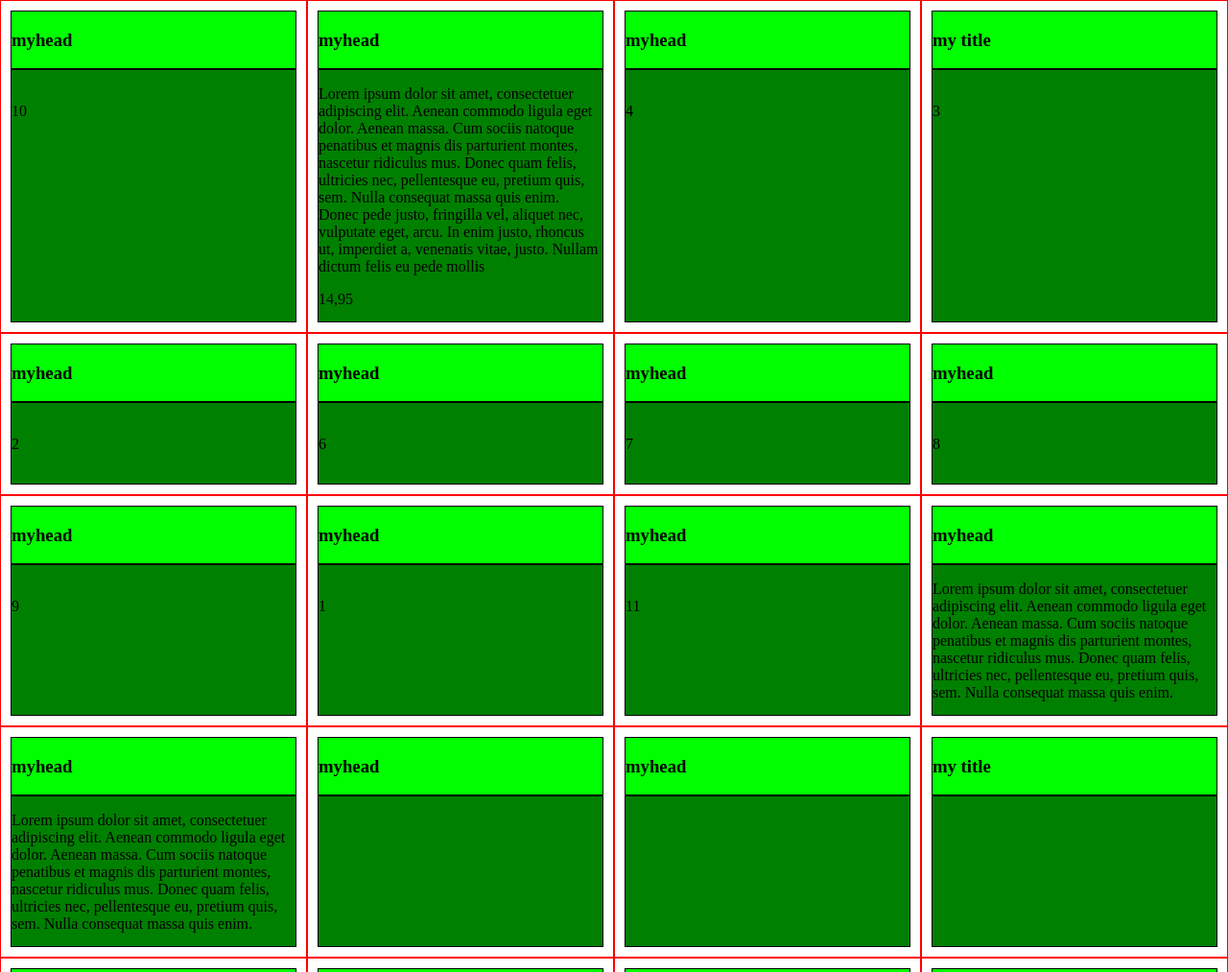
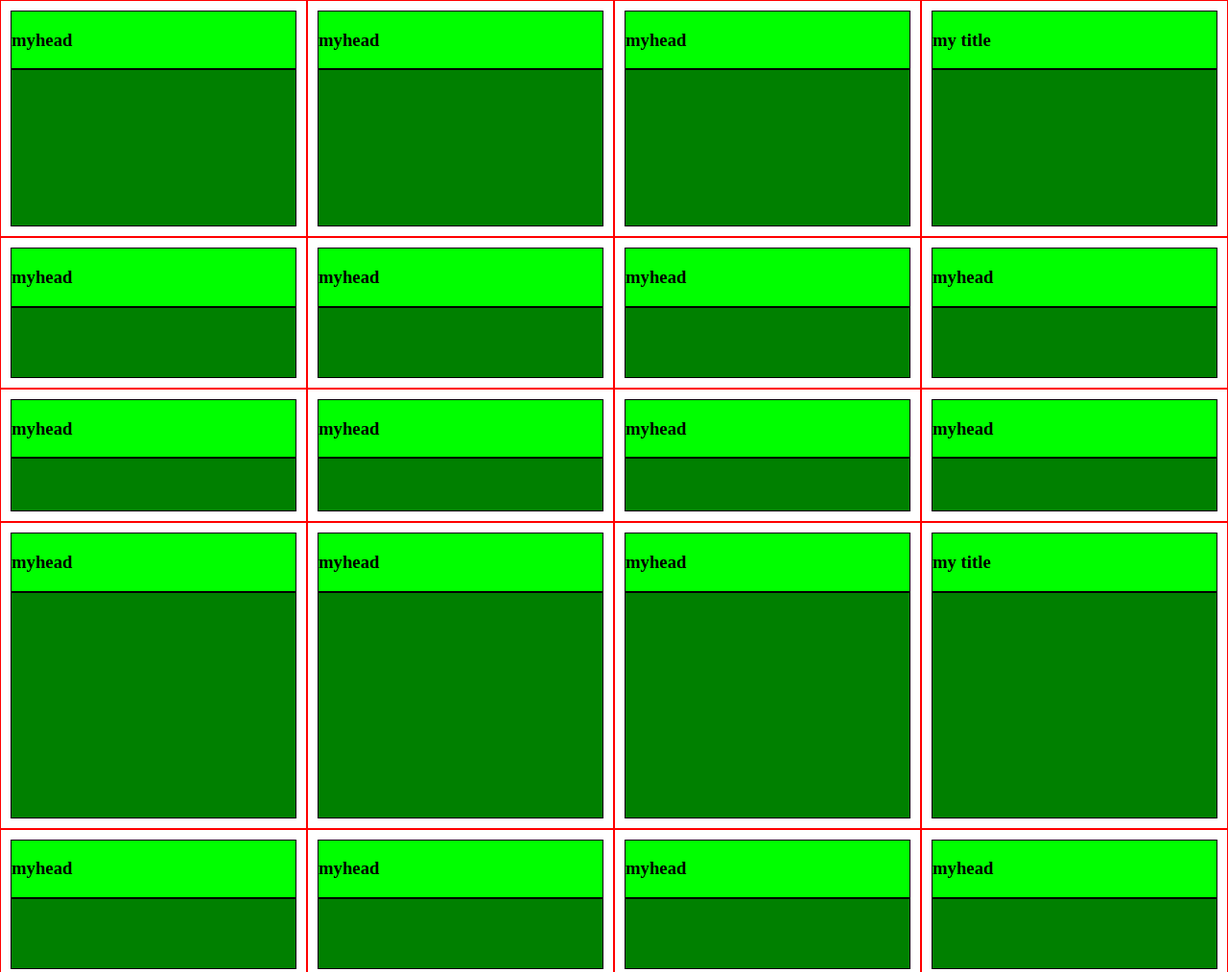
Before and after one commit to Armaniimus/grid_met_javascript_layout, a plain HTML site: page index.html in a window 1280 px wide. Shown: the top 1013 px of the page at 96% size. Drawn offline with Linux system fonts and the light colour scheme.

Commit message:
Revert "completed the height organizer"
This reverts commit 6e8a9c5c198ad3f6a338ec6a01cf8faea706b367.

```diff
--- a/index.html
+++ b/index.html
@@ -21,19 +21,15 @@
                             <h3>myhead</h3>
                         </header>
                         <div class="article-content">
-                            <div>
-                                <p>
-                                    Lorem ipsum dolor sit amet, consectetuer adipiscing elit. Aenean commodo ligula eget dolor.
-                                    Aenean massa. Cum sociis natoque penatibus et magnis dis parturient montes, nascetur ridiculus mus.
-                                    Donec quam felis, ultricies nec, pellentesque eu, pretium quis, sem. Nulla consequat massa quis enim.
-                                    Donec pede justo, fringilla vel, aliquet nec, vulputate eget, arcu.
-                                    In enim justo, rhoncus ut, imperdiet a, venenatis vitae, justo.
-                                    Nullam dictum felis eu pede mollis
-                                </p>
-                                <div>
-                                    14,95
-                                </div>
-                            </div>
+                            <br>
+                            <br>
+                            <br>
+                            <br>
+                            <br>
+                            <br>
+                            <br>
+                            <br>
+                            <br>
                         </div>
                     </article>
 
@@ -43,11 +39,9 @@
                             <h3>myhead</h3>
                         </header>
                         <div class="article-content">
-                            <div><p>
-                                <br>1
                             <br>
                             <br>
-                            </p></div>
+                            <br>
                         </div>
                     </article>
 
@@ -57,11 +51,9 @@
                             <h3>myhead</h3>
                         </header>
                         <div class="article-content">
-                            <div><p>
-                                <br>2
                             <br>
                             <br>
-                            </p></div>
+                            <br>
                         </div>
                     </article>
 
@@ -71,11 +63,9 @@
                             <h3>my title</h3>
                         </header>
                         <div class="article-content">
-                            <div><p>
-                                <br>3
                             <br>
                             <br>
-                            </p></div>
+                            <br>
                         </div>
                     </article>
 
@@ -85,12 +75,10 @@
                             <h3>myhead</h3>
                         </header>
                         <div class="article-content">
-                            <div><p>
-                                <br>4
                             <br>
                             <br>
                             <br>
-                            </p></div>
+                            <br>
                         </div>
                     </article>
 
@@ -100,13 +88,9 @@
                             <h3>myhead</h3>
                         </header>
                         <div class="article-content">
-                            <div><p>
-                                Lorem ipsum dolor sit amet, consectetuer adipiscing elit.
-                                Aenean commodo ligula eget dolor. Aenean massa.
-                                Cum sociis natoque penatibus et magnis dis parturient montes, nascetur ridiculus mus.
-                                Donec quam felis, ultricies nec, pellentesque eu, pretium quis, sem.
-                                Nulla consequat massa quis enim.
-                            </p></div>
+                            <br>
+                            <br>
+                            <br>
                         </div>
                     </article>
 
@@ -116,11 +100,9 @@
                             <h3>myhead</h3>
                         </header>
                         <div class="article-content">
-                            <div><p>
-                                <br>6
                             <br>
                             <br>
-                            </p></div>
+                            <br>
                         </div>
                     </article>
 
@@ -130,11 +112,9 @@
                             <h3>myhead</h3>
                         </header>
                         <div class="article-content">
-                            <div><p>
-                                <br>7
                             <br>
                             <br>
-                            </p></div>
+                            <br>
                         </div>
                     </article>
 
@@ -144,11 +124,9 @@
                             <h3>myhead</h3>
                         </header>
                         <div class="article-content">
-                            <div><p>
-                                <br>8
                             <br>
                             <br>
-                            </p></div>
+                            <br>
                         </div>
                     </article>
 
@@ -158,11 +136,9 @@
                             <h3>myhead</h3>
                         </header>
                         <div class="article-content">
-                            <div><p>
-                                <br>9
                             <br>
                             <br>
-                            </p></div>
+                            <br>
                         </div>
                     </article>
 
@@ -172,14 +148,9 @@
                             <h3>myhead</h3>
                         </header>
                         <div class="article-content">
-                            <div><p>
-                                <br>10
                             <br>
                             <br>
                             <br>
-                                <br>
-                                <br>
-                            </p></div>
                         </div>
                     </article>
 
@@ -189,11 +160,9 @@
                             <h3>myhead</h3>
                         </header>
                         <div class="article-content">
-                            <div><p>
-                                <br>11
                             <br>
                             <br>
-                            </p></div>
+                            <br>
                         </div>
                     </article>
                 </div>
@@ -208,7 +177,19 @@
                             <h3>myhead</h3>
                         </header>
                         <div class="article-content">
-                            <div><p></p></div>
+                            <br>
+                            <br>
+                            <br>
+                            <br>
+                            <br>
+                            <br>
+                            <br>
+                            <br>
+                            <br>
+                            <br>
+                            <br>
+                            <br>
+                            <br>
                         </div>
                     </article>
 
@@ -218,7 +199,9 @@
                             <h3>myhead</h3>
                         </header>
                         <div class="article-content">
-                            <div><p></p></div>
+                            <br>
+                            <br>
+                            <br>
                         </div>
                     </article>
 
@@ -228,7 +211,9 @@
                             <h3>myhead</h3>
                         </header>
                         <div class="article-content">
-                            <div><p></p></div>
+                            <br>
+                            <br>
+                            <br>
                         </div>
                     </article>
 
@@ -238,7 +223,9 @@
                             <h3>my title</h3>
                         </header>
                         <div class="article-content">
-                            <div><p></p></div>
+                            <br>
+                            <br>
+                            <br>
                         </div>
                     </article>
 
@@ -248,15 +235,10 @@
                             <h3>myhead</h3>
                         </header>
                         <div class="article-content">
-                            <div>
-                                <p>
-                                    Lorem ipsum dolor sit amet, consectetuer adipiscing elit.
-                                    Aenean commodo ligula eget dolor. Aenean massa.
-                                    Cum sociis natoque penatibus et magnis dis parturient montes, nascetur ridiculus mus.
-                                    Donec quam felis, ultricies nec, pellentesque eu, pretium quis, sem.
-                                    Nulla consequat massa quis enim.
-                                </p>
-                            </div>
+                            <br>
+                            <br>
+                            <br>
+                            <br>
                         </div>
                     </article>
 
@@ -266,7 +248,9 @@
                             <h3>myhead</h3>
                         </header>
                         <div class="article-content">
-                            <div><p></p></div>
+                            <br>
+                            <br>
+                            <br>
                         </div>
                     </article>
 
@@ -276,7 +260,9 @@
                             <h3>myhead</h3>
                         </header>
                         <div class="article-content">
-                            <div><p></p></div>
+                            <br>
+                            <br>
+                            <br>
                         </div>
                     </article>
 
@@ -286,7 +272,9 @@
                             <h3>myhead</h3>
                         </header>
                         <div class="article-content">
-                            <div><p></p></div>
+                            <br>
+                            <br>
+                            <br>
                         </div>
                     </article>
 
@@ -296,7 +284,9 @@
                             <h3>myhead</h3>
                         </header>
                         <div class="article-content">
-                            <div><p></p></div>
+                            <br>
+                            <br>
+                            <br>
                         </div>
                     </article>
 
@@ -306,7 +296,9 @@
                             <h3>myhead</h3>
                         </header>
                         <div class="article-content">
-                            <div><p></p></div>
+                            <br>
+                            <br>
+                            <br>
                         </div>
                     </article>
 
@@ -316,7 +308,9 @@
                             <h3>myhead</h3>
                         </header>
                         <div class="article-content">
-                            <div><p></p></div>
+                            <br>
+                            <br>
+                            <br>
                         </div>
                     </article>
 
@@ -326,7 +320,9 @@
                             <h3>myhead</h3>
                         </header>
                         <div class="article-content">
-                            <div><p></p></div>
+                            <br>
+                            <br>
+                            <br>
                         </div>
                     </article>
                 </div>
@@ -336,10 +332,8 @@
 
             </footer>
         </div>
-
-        <script src="javascript/layout_height_organizer_v0.9.js"></script>
         <script src="javascript/layout_control_v1.1.js"></script>
-
+        <script src="javascript/layout_height_organizer_0.9.js"></script>
 
     </body>
 </html>
--- a/javascript/layout_control_v1.1.js
+++ b/javascript/layout_control_v1.1.js
@@ -24,7 +24,7 @@ function setGlobalChildren() {
     globalChildren = [];
     let num;
 
-    while (i !== "end" || i < 500) {
+    while (i !== "end" || i < 10) {
 
         // gets content boxes
         const id = "articlebox-" + (i);
@@ -44,8 +44,7 @@ function setGlobalChildren() {
 
                 globalChildren[num][ii] = {head:"", main:""};
                 globalChildren[num][ii].head = getHeight(child.children[ii].children[0]);
-                globalChildren[num][ii].main = getHeight(child.children[ii].children[1].children[0]);
-                globalChildren[num][ii].main = globalChildren[num][ii].main + 30;
+                globalChildren[num][ii].main = getHeight(child.children[ii].children[1]);
             }
             i++;
         }
@@ -102,7 +101,7 @@ function setStyles(columns) {
             console.log("end");
             countI = "end";
         } else {
-            const box = document.getElementById('articlebox-' + count).children;
+            const box = document.getElementById('articlebox-' + count).children
 
             for (let i = 0; i < box.length; i++) {
                 box[i].style.cssFloat = "left";
@@ -160,27 +159,25 @@ function setChangeArray() {
 function getHTMLHeights(elements, start, end, mode) {
     let height = 0;
     for (let i = start; i <= end; i++) {
-
-        let testHeight;
         if (typeof elements[i] != 'undefined') {
 
             //gets height based on the mode used and take the heighest height of the provided set
             if (mode == "head") {
-                testHeight = elements[i].head;
+                const testHeight = elements[i].head;
                 if (testHeight > height) {
                     height = testHeight;
                 }
 
             } else if (mode == "main") {
-                testHeight = elements[i].main;
+                const testHeight = elements[i].main;
                 if (testHeight > height) {
                     height = testHeight;
                 }
             }
 
+            return height;
         }
     }
-    return height;
 }
 
 function setHTMLHeights(elements, start, end, heightHead, heightMain) {
@@ -188,17 +185,8 @@ function setHTMLHeights(elements, start, end, heightHead, heightMain) {
 
         //tests if an element exists and before adding height
         if (elements[i] != null && typeof elements[i] != "undefined") {
-            // console.log(elements[i].children[0])
-            // console.log(elements[i].children[1])
-
-            elements[i].children[0].style.height = heightHead + "px";
+            elements[i].children[1].style.height = heightHead + "px";
             elements[i].children[1].style.height = heightMain + "px";
-
-            // console.log("log " + i);
-            // console.log(heightHead);
-            // console.log(heightMain);
-            // console.log(elements[i].children[0].style.height)
-            // console.log(elements[i].children[1].style.height)
         }
     }
 }
@@ -207,6 +195,8 @@ function controlHeights() {
 
     // test amount of columns
     const localColumns = testForColumns();
+
+    if (globalColumns != localColumns) {
 
         //set globalBoxStyles
         setStyles(localColumns);
@@ -234,24 +224,23 @@ function controlHeights() {
                 suppVar = changeArray[i].length - 1;
                 end = changeArray[i][suppVar];
 
+
+                // error start
+
                 //get variables
                 const setHeadHeight = getHTMLHeights(savedChildren, start, end, "head");
                 const setMainHeight = getHTMLHeights(savedChildren, start, end, "main");
 
                 // set variables in the html dom
                 setHTMLHeights(htmlChildren, start, end, setHeadHeight, setMainHeight);
+
+                // error end
+            }
         }
     }
 }
 
 setGlobalChildren();
+
 controlHeights();
-// console.log(globalChildren)
-
-setGlobalChildren();
-controlHeights();
-// console.log(globalChildren)
-
-
-window.addEventListener("resize", setGlobalChildren);
 window.addEventListener("resize", controlHeights);
--- a/javascript/layout_height_organizer_v0.9.js
+++ b/javascript/layout_height_organizer_v0.9.js
@@ -1,60 +1,36 @@
-/*************************************************************************
- this program is free to use on the following 2 conditions
- 1. I am not responsible for any damage resulted by use of this program
- 2. its required to let the following notification stand
+function setGlobalChildren() {
 
- copyright owned by
- Armaniimus-webdevelopment
- website:http://Armaniimus-webdevelopment.nl/
-**************************************************************************/
+    let i = 1;
+    globalChildren = [];
+    let num;
 
-/********************
- set global variables
-*********************/
-let htmlElements;
+    while (i !== "end" || i < 10) {
 
-/************************
- Set all support elements
-*************************/
+        // gets content boxes
+        const id = "articlebox-" + (i);
+        const child = document.getElementById(id);
 
-// compares all the Children of the specified element
-function compareChildren(allHeights, htmlElement) {
+        // test if box exists
+        if (child == null) {
+            i = "end";
 
-    /*  after comparing the heights switch the current
-        compared child with the heighest after it if present */
-    for (let ii = 0; ii < allHeights.length; ii++) {
-        let compare = ii;
-        for (let iii = ii+1; iii < allHeights.length; iii++) {
+        } else {
+            // set global
+            num = -1 + i;
+            globalChildren[num] = [];
 
-            // compares the heights
-            if (allHeights[compare] < allHeights[iii]) {
-                compare = iii;
+            for (let ii = 0; ii < child.children.length; ii++) {
+                // globalChildren[num] = child.children[ii];
+
+                globalChildren[num][ii] = {head:"", main:""};
+                globalChildren[num][ii].head = getHeight(child.children[ii].children[0]);
+                globalChildren[num][ii].main = getHeight(child.children[ii].children[1]);
             }
+            i++;
         }
-
-        // switch the 2 defined elements
-        const switchChild = htmlElement.children[ii].innerHTML; //temp <-- ii
-        htmlElement.children[ii].innerHTML = htmlElement.children[compare].innerHTML; //ii <-- compare
-        htmlElement.children[compare].innerHTML = switchChild; // compare <-- temp
-
-        // switch the 2 defined heights
-        const switchHeight = allHeights[ii];
-        allHeights[ii] = allHeights[compare];
-        allHeights[compare] = switchHeight;
     }
-    return htmlElement;
 }
 
-// loops trough the elements to get all the required heights
-function getAllHeights(htmlElement) {
-    let allHeights = [];
-    for (var i = 0; i < htmlElement.children.length; i++) {
-
-        //gets the main height of the specified element
-        allHeights[i] = getHeight(htmlElement.children[i].children[1].children[0]);
-    }
-    return allHeights;
-}
 
 // gets the height of the specified element
 function getHeight(element) {
@@ -64,38 +40,3 @@ function getHeight(element) {
 
     return height;
 }
-
-
-/***************************************
- Start of the controller of the program
-****************************************/
-
-function sortHtmlOnHeights() {
-    let i = 1;
-    globalChildren = [];
-    let num;
-
-    while (i !== "end" || i < 500) {
-
-        // gets content boxes
-        const id = "articlebox-" + (i);
-        const htmlElement = document.getElementById(id);
-
-        // test if box exists
-        if (htmlElement == null) {
-            i = "end";
-        } else {
-
-            // set global
-            const allHeights = getAllHeights(htmlElement);
-            const sortedChildren = compareChildren(allHeights, htmlElement);
-            htmlElement.innerHTML = sortedChildren.innerHTML;
-            i++;
-        }
-    }
-}
-
-/****************************
- Set the Start of the progam
-*****************************/
-sortHtmlOnHeights();
```
Lines whose indentation alone changed are shown as unchanged.
